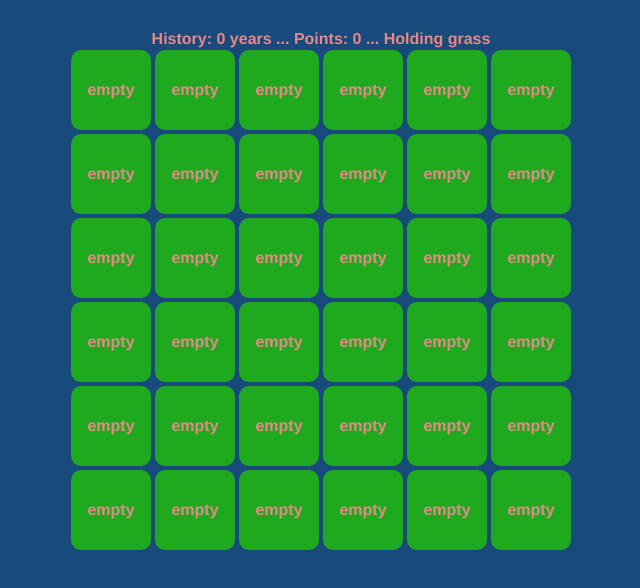
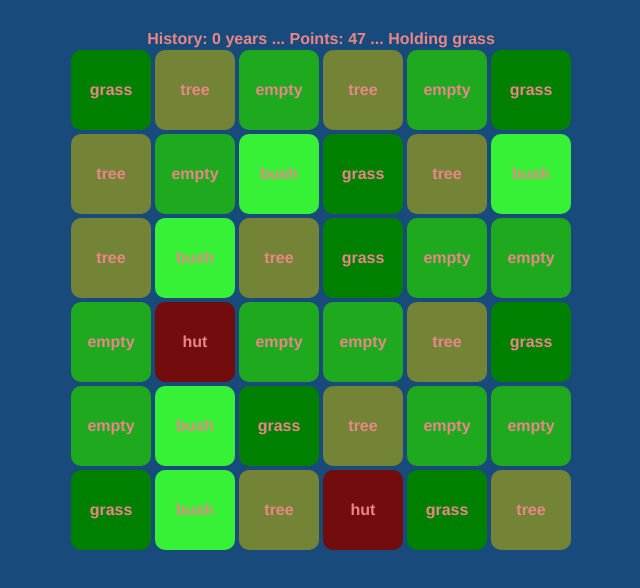
Before and after one commit to Frezzle/triple-town-clone, a Vue app: page / in a window 1280 px wide. Shown: the top 588 px of the page, without its empty margins (319-959 px from the left). Built offline with nearby package versions, Linux system fonts and the light colour scheme.

Commit message:
generate random grid

```diff
--- a/src/App.vue
+++ b/src/App.vue
@@ -25,14 +25,9 @@ export default {
   name: 'App',
   data() {
     return {
-      grid: [
-        [0,0,0,0,0,0],
-        [0,0,0,0,0,0],
-        [0,0,0,0,0,0],
-        [0,0,0,0,0,0],
-        [0,0,0,0,0,0],
-        [0,0,0,0,0,0],
-      ],
+      gridHeight: 6,
+      gridWidth: 6,
+      grid: [], // 2D array of cells
       states: [
         'empty',
         'grass',
@@ -49,7 +44,43 @@ export default {
       turns: 0,
     };
   },
+  created() {
+    this.generateGrid();
+  },
   methods: {
+    generateGrid() {
+      // initialize grid with random cell states
+      const grid = []
+      for (let i = 0; i < this.gridHeight; i++) {
+        const row = []
+        for (let j = 0; j < this.gridWidth; j++) {
+          let cell = 0; // empty
+          const r = Math.random();
+          if (r > 0.95) cell = 4; // hut
+          else if (r > 0.85) cell = 3; // tree
+          else if (r > 0.7) cell = 2; // bush
+          else if (r > 0.5) cell = 1; // grass
+          row.push(cell);
+        }
+        grid.push(row);
+      }
+      this.grid = grid;
+
+      // Absorb cells into each other to ensure the map starts in a way that could happen naturally in a game.
+      // This means, for example, even if we limit random cells to hut or lower, they could still end up merging
+      // to a house or more.
+      // eslint-disable-next-line no-constant-condition
+      while (true) {
+        let absorbedAtLeastOnce = false;
+        for (let i = 0; i < this.gridHeight; i++) {
+          for (let j = 0; j < this.gridWidth; j++) {
+            const absorbedThisTime = this.absorbSurroundingSimilarCells(i, j);
+            absorbedAtLeastOnce = absorbedAtLeastOnce || absorbedThisTime;
+          }
+        }
+        if (!absorbedAtLeastOnce) break;
+      }
+    },
     getState(i, j) {
       return this.grid[i][j];
     },
@@ -63,6 +94,10 @@ export default {
       this.setCell(i, j, this.holding);
       this.absorbSurroundingSimilarCells(i, j);
     },
+    // absorbSurroundingSimilarCells absorbs surrounding cells of the given cell,
+    // checking adjacent cells and those adjacent cells.
+    // Adjacent means directly above, below, left or right of the cell (not diagonal).
+    // Returns true if surrounding cells were absorbed.
     absorbSurroundingSimilarCells(i, j) {
       let state = this.grid[i][j];
 
@@ -94,7 +129,11 @@ export default {
 
         // might be able to absorb other similar cells now that this cell changed
         this.absorbSurroundingSimilarCells(i, j);
+
+        return true;
       }
+
+      return false;
     },
     getAdjacentMatchingCells(i, j, state) {
       const adjacentMatchingCells = [];
```
